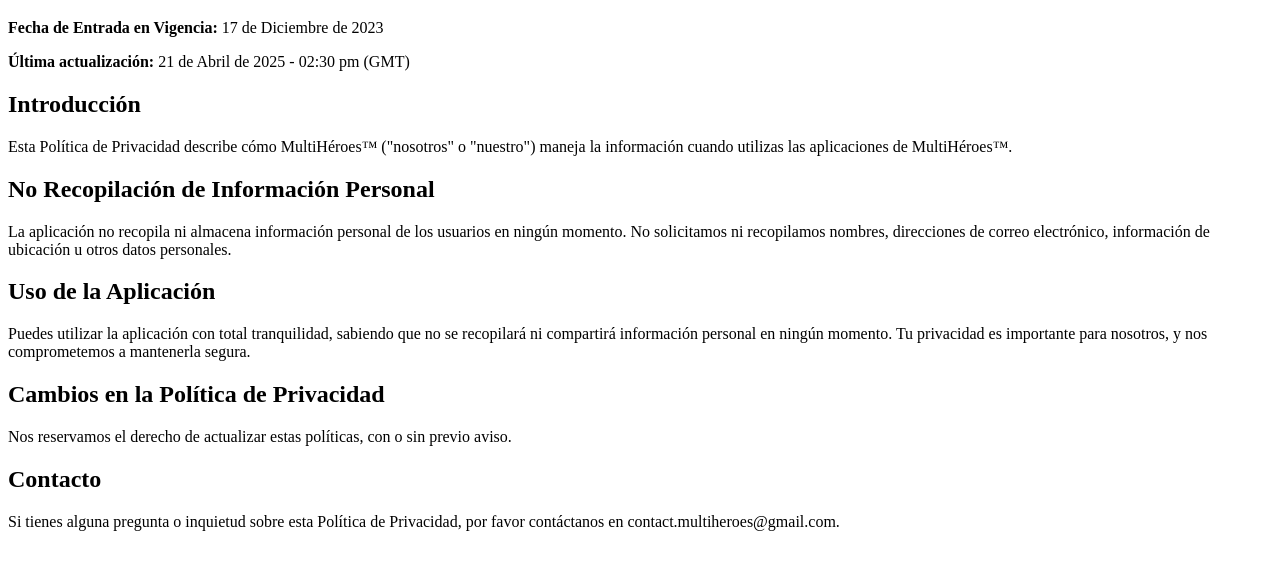
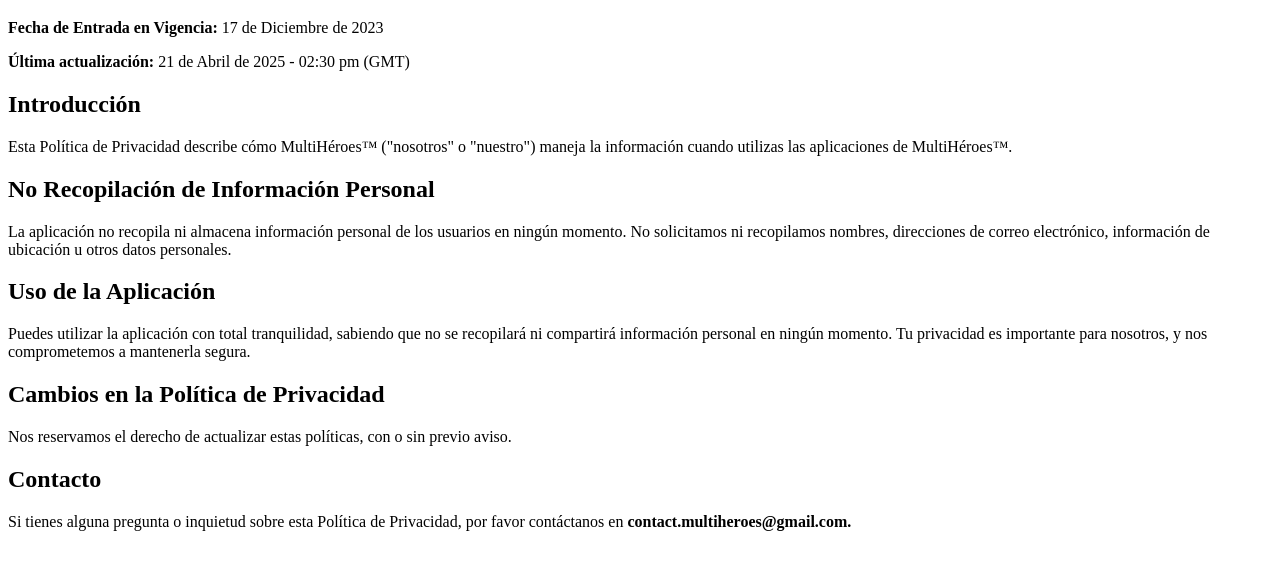
Before and after one commit to MultiHeroesO725/MH5thpyp.github.io, a plain HTML site: page index.html in a window 1280 px wide. Shown: the part 61-630 px from the top of the page. Drawn offline with Linux system fonts and the light colour scheme.

Commit message:
Update index.html

```diff
--- a/index.html
+++ b/index.html
@@ -23,6 +23,6 @@
     <p>Nos reservamos el derecho de actualizar estas políticas, con o sin previo aviso.</p>
 
     <h2>Contacto</h2>
-    <p>Si tienes alguna pregunta o inquietud sobre esta Política de Privacidad, por favor contáctanos en contact.multiheroes@gmail.com.</p>
+    <p>Si tienes alguna pregunta o inquietud sobre esta Política de Privacidad, por favor contáctanos en <b>contact.multiheroes@gmail.com.</b></p>
 </body>
 </html>
```
